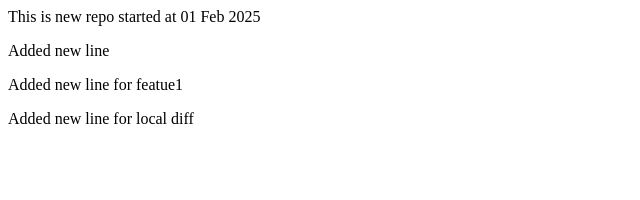
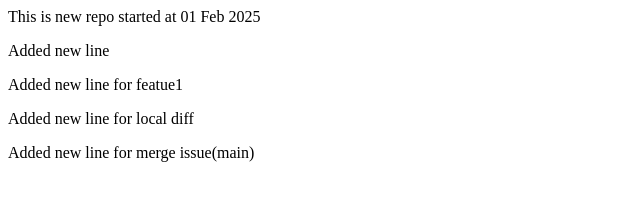
Before and after one commit to ashtiwa2/LocalRepo_01Feb, a plain HTML site: page index.html in a window 1280 px wide. Shown: the whole page, without its empty margins (0-640 px from the left). Drawn offline with Linux system fonts and the light colour scheme.

Commit message:
merger issue at main

```diff
--- a/index.html
+++ b/index.html
@@ -2,3 +2,4 @@
 <p> Added new line</p>
 <p> Added new line for featue1</p>
 <p> Added new line for local diff</p>
+<p> Added new line for merge issue(main)</p>
```
